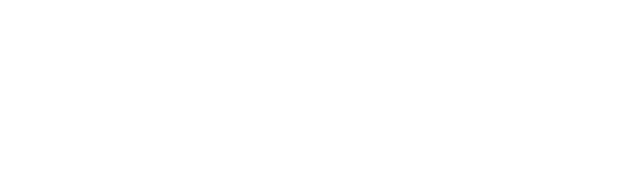
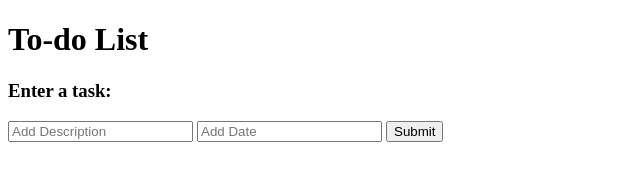
Before and after one commit to elizabethh34/personal-project, a plain HTML site: page index.html in a window 1280 px wide. Shown: the whole page, without its empty margins (0-640 px from the left). Drawn offline with Linux system fonts and the light colour scheme.

Commit message:
Add user todo input form to HTML

```diff
--- a/index.html
+++ b/index.html
@@ -3,11 +3,20 @@
 <head>
   <meta charset="UTF-8">
   <meta name="viewport" content="width=device-width, initial-scale=1.0">
+  <link href="https://fonts.googleapis.com/css2?family=Open+Sans:wght@400;600&display=swap" rel="stylesheet">
   <link rel="stylesheet" href="css/styles.css">
+  <script src="https://kit.fontawesome.com/466beb8b86.js" crossorigin="anonymous"></script>
   <script defer src="js/main.js"></script>
   <title>To-do List</title>
 </head>
 <body>
+  <h1>To-do List</h1>
+  <h3>Enter a task:</h3>
 
+  <div class="form-container">
+    <input class="description-input" type="text" placeholder="Add Description">
+    <input class="date-input" type="text" placeholder="Add Date">
+    <button class="submit">Submit</button>
+  </div>
 </body>
 </html>
```
